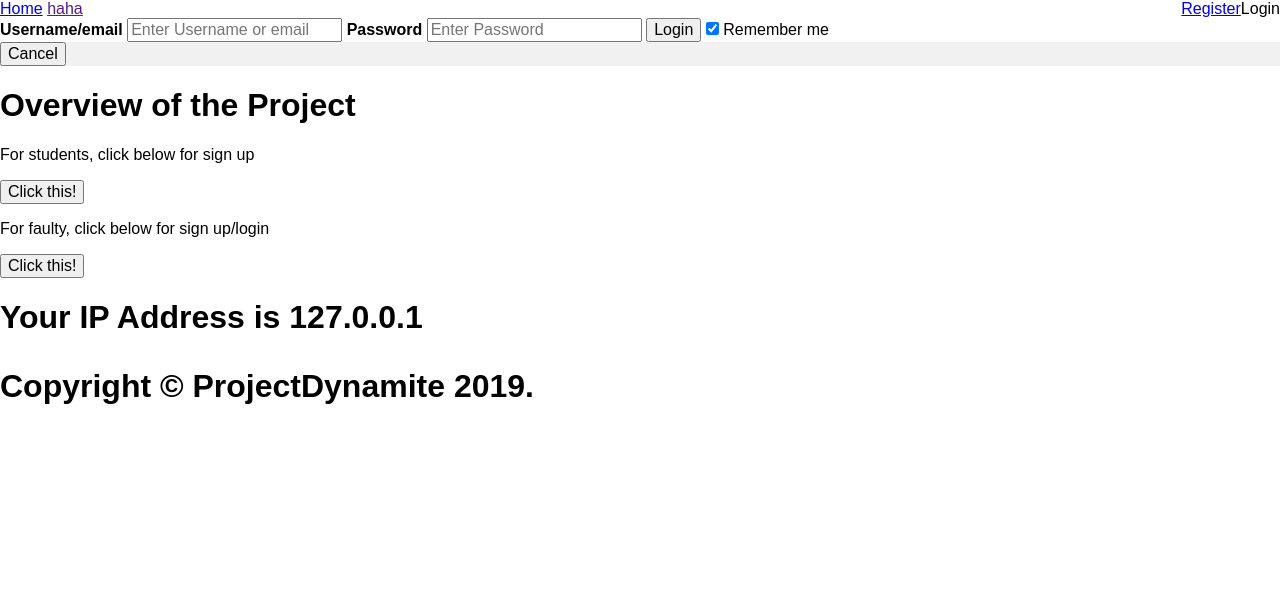
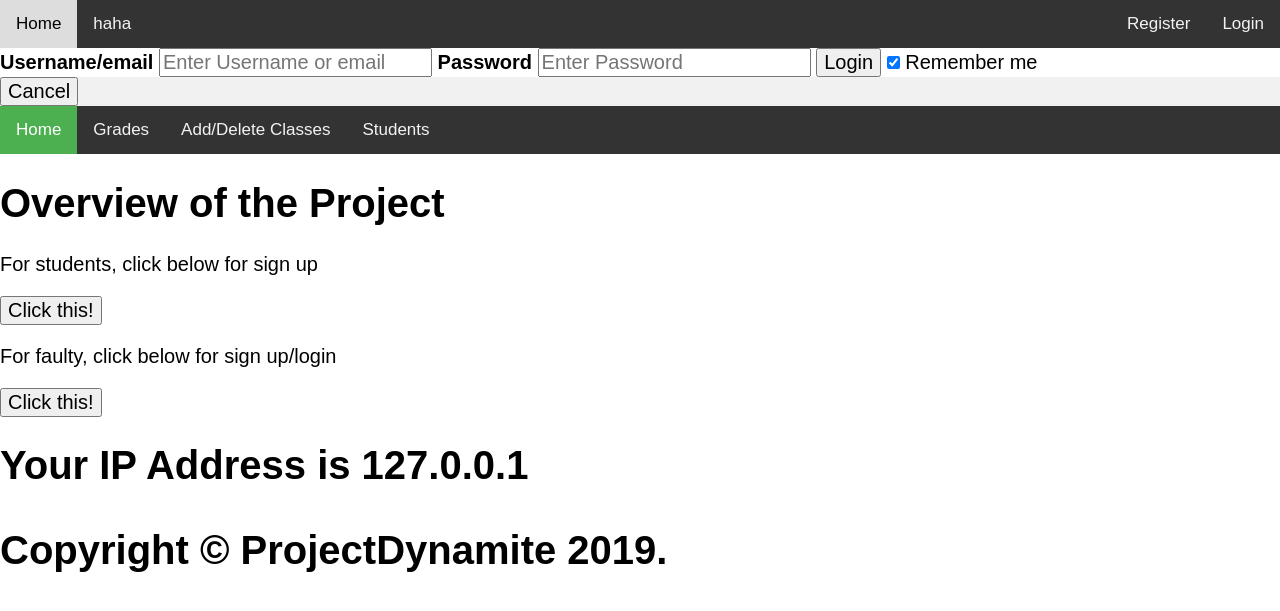
Before and after one commit to gabrielgrc78/Site-Dynamite, a PHP site: page / in a window 1280 px wide. Shown: the top 611 px of the page. Run offline with PHP 8.4, Linux system fonts and the light colour scheme; data that the repository does not hold is empty.

Commit message:
editing file

```diff
--- a/Proj-Dynamite/css/main.css
+++ b/Proj-Dynamite/css/main.css
@@ -1,8 +1,33 @@
-New{
-padding: inherit;
-font-style: arial black;
-font-size: 20px;
-margin-right;
-background-color: light grey;
+body{
+  padding: right;
+  font-style: arial black;
+  font-size: 20px;
+  margin: right;
+  background-color: light grey;
+}
+.topnav {
+  background-color: #333;
+  overflow: hidden;
+}
 
+/* Style the links inside the navigation bar */
+.topnav a {
+  float: left;
+  color: #f2f2f2;
+  text-align: center;
+  padding: 14px 16px;
+  text-decoration: none;
+  font-size: 17px;
 }
+
+/* Change the color of links on hover */
+.topnav a:hover {
+  background-color: #ddd;
+  color: black;
+}
+
+/* Add a color to the active/current link */
+.topnav a.active {
+  background-color: #4CAF50;
+  color: white;
+}
--- a/Proj-Dynamite/html/index.html
+++ b/Proj-Dynamite/html/index.html
@@ -3,22 +3,29 @@
 <!--Do not add a head tag here.-->
 
 
+
+
+
+<body>
+  <div class="topnav">
+  <a class="active" href="#home">Home</a>
+  <a href="#news">Grades</a>
+  <a href="#contact">Add/Delete Classes</a>
+  <a href="#about">Students</a>
+</div>
+
   <h1>Overview of the Project</h1>
   <p>For students, click below for sign up</p>
   <button type="button">Click this!</button>
-  <div>
+
+
+
     <p>For faulty, click below for sign up/login</p>
   <button type="button">Click this!</button>
     <div>
       <div>
-      <div>
-
-
 
         <h1 For this section, only faulty are allowed within this section </h1>
 
-
-
-<body>
 </body>
 </html>
```
Lines whose indentation alone changed are shown as unchanged.
